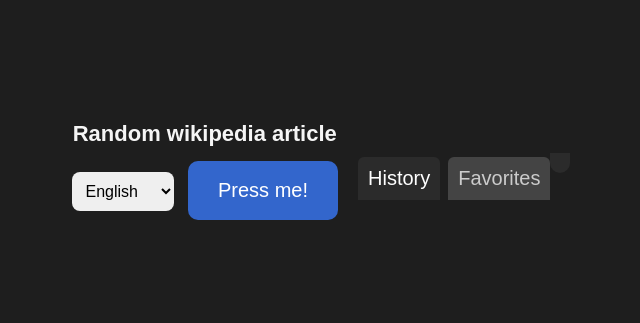
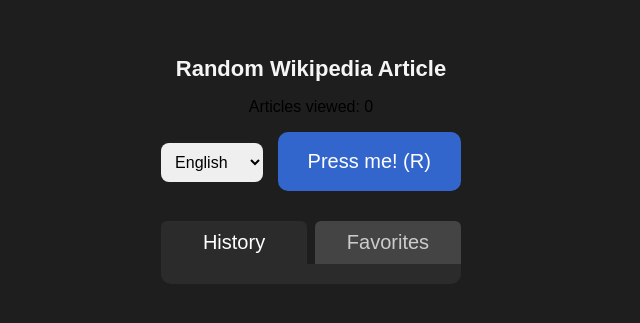
Before and after one commit to davidperyro-stack/random-wikipedia-article, a plain HTML site: page index.html in a window 1280 px wide. Shown: the part 237-560 px from the top of the page, without its empty margins (329-969 px from the left). Drawn offline with Linux system fonts and the light colour scheme.

Commit message:
Enhance index.html with article counter and layout
Added a counter for articles viewed and improved layout.

```diff
--- a/index.html
+++ b/index.html
@@ -7,7 +7,10 @@
 </head>
 <body>
     <div class="container">
-        <h1>Random wikipedia article</h1>
+        <h1>Random Wikipedia Article</h1>
+        <p id="counter">Articles viewed: 0</p>
+
+        <div class="controls">
             <select id="langSelect">
                 <option value="en">English</option>
                 <option value="es">Español</option>
@@ -15,13 +18,15 @@
                 <option value="de">Deutsch</option>
                 <option value="ja">日本語</option>
             </select>
-        <button id="RandomButton">Press me!</button>
+            <button id="randomButton">Press me! (R)</button>
+        </div>
 
         <div id="result" class="hidden">
             <img id="articleImage" class="hidden" alt="">
             <h2 id="articleTitle"></h2>
             <p id="articleExtract"></p>
-            <a id="articleLink" href="#" target="_blank">More about it</a>
+            <div class="result-links">
+                <a id="articleLink" href="#" target="_blank">Read full article →</a>
                 <button id="favButton">Save</button>
             </div>
         </div>
@@ -32,6 +37,9 @@
         </div>
         <ul id="historyList" class="side-list"></ul>
         <ul id="favoritesList" class="side-list hidden"></ul>
+    </div>
+
+    <div id="confettiContainer"></div>
 
     <script src="script.js"></script>
 </body>
```
Lines whose indentation alone changed are shown as unchanged.
